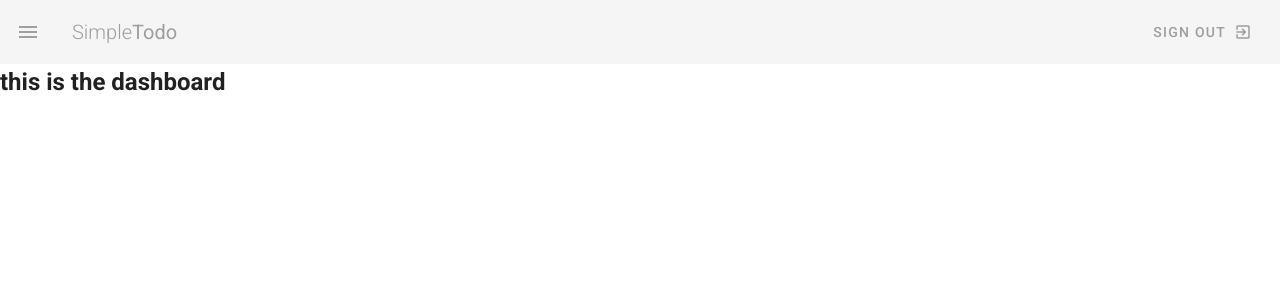
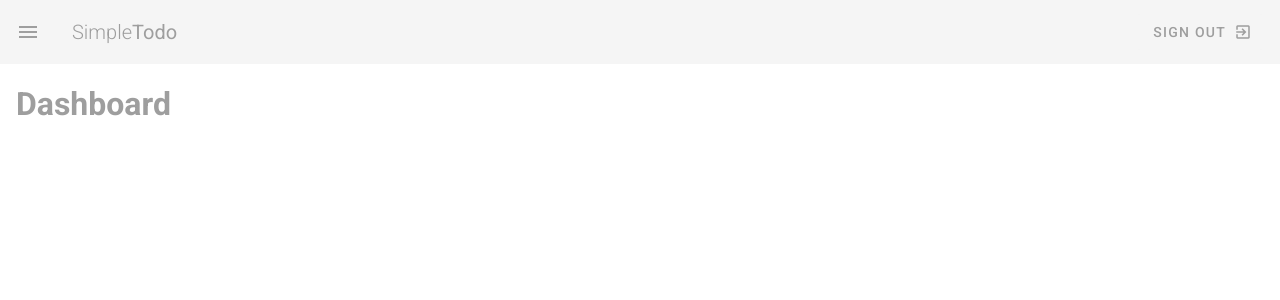
Before and after one commit to Reghay-repo/todo-app-vuetify, a Vue app: page / in a window 1280 px wide. Shown: the top 300 px of the page. Built offline with nearby package versions, Linux system fonts and the light colour scheme.

Commit message:
spacing with content creation

```diff
--- a/src/App.vue
+++ b/src/App.vue
@@ -1,7 +1,7 @@
 <template>
   <v-app class="grey lighten-4">
    <Navbar/>
-    <v-content>
+    <v-content class="mx-4 my-4">
       <router-view></router-view>
     </v-content>
   </v-app>
--- a/src/views/Dashboard.vue
+++ b/src/views/Dashboard.vue
@@ -1,6 +1,6 @@
 <template>
   <div class="dashboard">
-    <h2 class="text center">this is the dashboard </h2>
+    <h1 class="subheading grey--text">Dashboard</h1>
   </div>
 </template>
 
--- a/src/views/Projects.vue
+++ b/src/views/Projects.vue
@@ -1,6 +1,6 @@
 <template>
   <div class="projects">
-    <h2 class="text center">this is the dashboard </h2>
+    <h1 class="subheading grey--text">Projects</h1>
   </div>
 </template>
 
--- a/src/views/Team.vue
+++ b/src/views/Team.vue
@@ -1,6 +1,6 @@
 <template>
   <div class="team">
-    <h2 class="text center">this is the dashboard </h2>
+    <h1 class="subheading grey--text">Team</h1>
   </div>
 </template>
 
```
